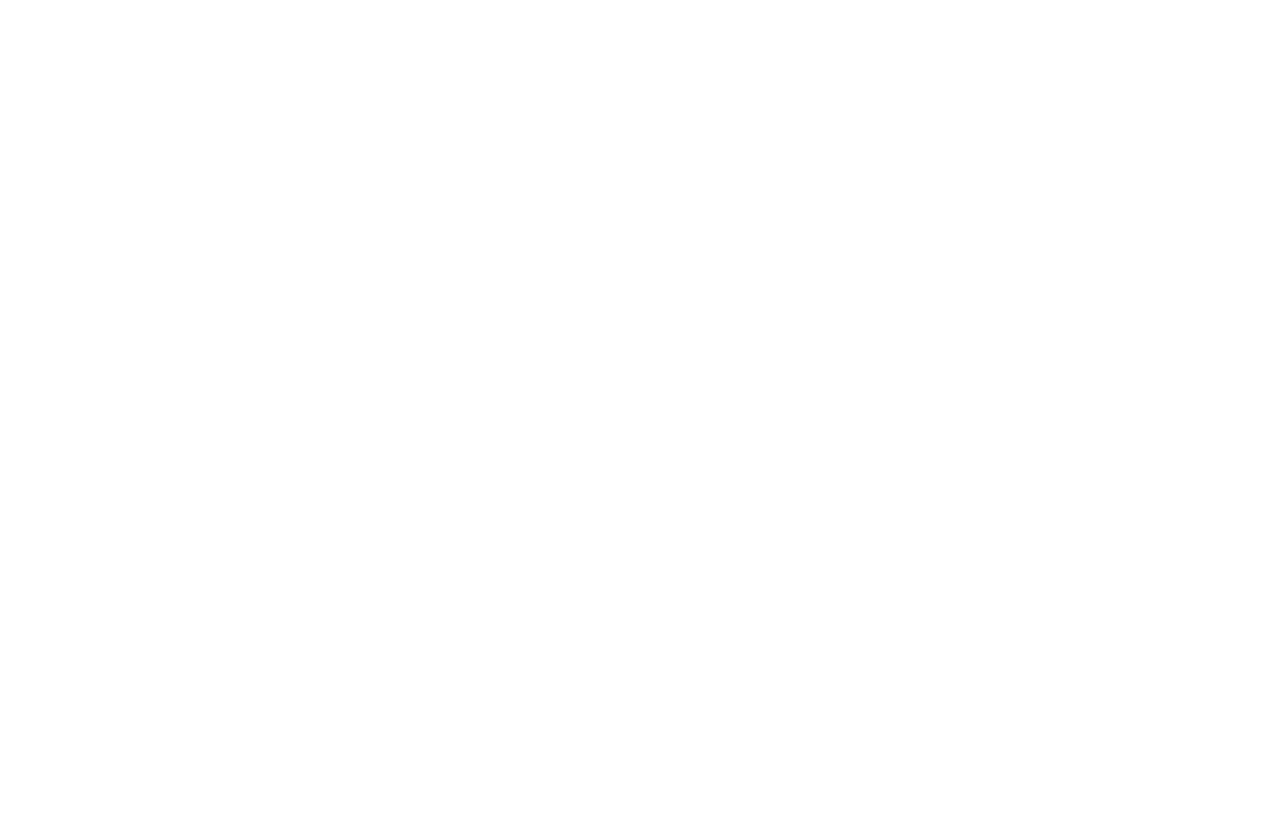
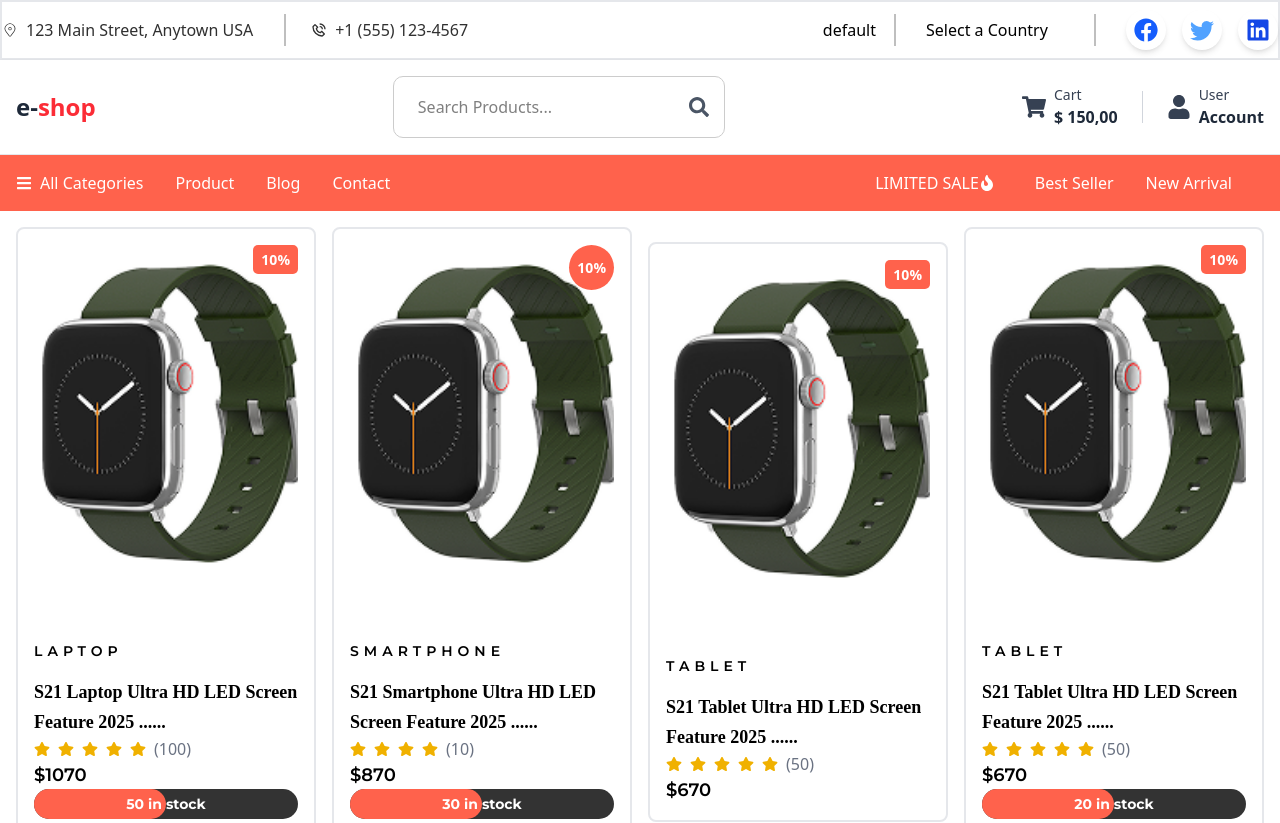
Before and after one commit to MASUDRANA179017/e-shop, a React (Vite) app: page /contact in a window 1280 px wide. Before the commit this address had no page. Shown: the top 823 px of the page. Before the commit the page ends 800 px from the top, so only its background shows below. Built offline with nearby package versions, Linux system fonts and the light colour scheme.

Commit message:
Product common layout design done

```diff
--- a/src/App.jsx
+++ b/src/App.jsx
@@ -5,6 +5,7 @@ import ProductDetailsPage from "./pages/ProductDetailsPage"
 import { BlogPage } from "./pages/BlogPage";
 import CommonLayout from "./components/commonLayouts/CommonLayout";
 import { ProductListPage } from "./pages/ProductListPage";
+import ContactPage from "./pages/ContactPage";
 
 function App() {
   return (
@@ -13,6 +14,7 @@ function App() {
         <Route path="/" element={<HomePage />} />
         <Route path="/product" element={<ProductListPage />} />
         <Route path="/product/:id" element={<ProductDetailsPage />} />
+        <Route path="/contact" element={<ContactPage />} />
         <Route path="/blog" element={<BlogPage />} />
       </Route>
     </Routes>
--- /dev/null
+++ b/src/components/commonLayouts/ProductLayout.jsx
@@ -0,0 +1,57 @@
+import React from "react";
+import { FaCartPlus, FaStar } from "react-icons/fa";
+
+
+const ProductLayout = ({ percentTag, roundTag, category, title, rating, totalRating, price, border, bg, stock, stockAmount }) => {
+    let [ratingValue, setRatingValue] = React.useState(new Array(+rating).fill(rating));
+    return (
+        <div style={{ background: bg }} className="border-2 border-gray-200 rounded-lg w-full flex-row justify-center group p-4 hover:shadow-lg hover:shadow-[#FF624C] transition-shadow duration-300 ">
+            <div className="relative mb-4">
+                <img className="object-cover w-full h-[350px]" src="frontend/products/product01.png" alt="product" />
+                {percentTag && (
+                    <div className="absolute top-0 right-0 text-white bg-[#FF624C] text-[14px] font-semibold px-2 py-1 rounded-[5px]">
+                        10%
+                    </div>
+                )}
+                {roundTag && (
+                    <div className="absolute top-0 right-0 text-white bg-[#FF624C] text-[14px] font-semibold px-2 py-3 rounded-full">
+                        10%
+                    </div>
+                )}
+                <div className="flex items-center justify-between absolute bottom-[6px] left-[50%] translate-x-[-50%] gap-4 scale-0 group-hover:scale-100 group-hover:flex duration-300 ">
+                    <div className="w-[50px] h-[50px] border bg-white border-[#FF624C] text-[#FF624C] hover:bg-[#FF624C] hover:text-white duration-300 cursor-pointer rounded-full flex items-center justify-center text-[25px]">
+                        <FaCartPlus />
+                    </div>
+                    <div className="w-[50px] h-[50px] border bg-white border-[#FF624C] text-[#FF624C] hover:bg-[#FF624C] hover:text-white duration-300 cursor-pointer rounded-full flex items-center justify-center text-[25px]">
+                        <FaCartPlus/>
+                    </div>
+                    <div className="w-[50px] h-[50px] border bg-white border-[#FF624C] text-[#FF624C] hover:bg-[#FF624C] hover:text-white duration-300 cursor-pointer rounded-full flex items-center justify-center text-[25px]">
+                        <FaCartPlus/>
+                    </div>
+
+                </div>
+            </div>
+            <div className="div cursor-pointer">
+                <p className="text-sm font-['Montserrat'] leading-5 uppercase tracking-[5px] font-semibold mt-[46px] mb-4">{category}</p>
+                <h3 className="text-lg font-['Poppins'] font-semibold text-5 leading-[30px] hover:underline">{title}</h3>
+                <div className="flex items-center gap-2">
+                    {ratingValue.map((_, index) => (
+                        <FaStar key={index} className="text-yellow-500" />
+                    ))}
+
+                    <span className="text-gray-500">({totalRating})</span>
+                </div>
+                <p className="text-lg font-['Montserrat'] font-semibold">${price}</p>
+                {stock && <div className="w-full h-[30px] bg-[#333] rounded-[25px] relative">
+                    <div className="w-1/2 h-full bg-[#FF624C] rounded-[25px]"></div>
+                    <div className="absolute top-[50%] left-[50%] translate-x-[-50%] translate-y-[-50%] text-white font-['Montserrat'] font-bold text-sm">
+                        {stockAmount} in stock
+                    </div>
+                </div>}
+
+            </div>
+        </div>
+    );
+}
+
+export default ProductLayout;
--- a/src/components/header/ButtonBar.jsx
+++ b/src/components/header/ButtonBar.jsx
@@ -22,6 +22,9 @@ const ButtonBar = () => {
       }
     };
     document.addEventListener('mousedown', handleClickOutside);
+    return () => {
+      document.removeEventListener('mousedown', handleClickOutside);
+    };
   }, []);
 
   const handleDropdownToggle = () => {
@@ -69,12 +72,12 @@ const ButtonBar = () => {
               )}
             </li>
             <li>
-              <Link to={'/product'} className="flex items-center">
+              <Link to={'/blog'} className="flex items-center">
                 <span>Blog</span>
               </Link>
             </li>
             <li>
-              <Link to={'/product'} className="flex items-center">
+              <Link to={'/contact'} className="flex items-center">
                 <span>Contact</span>
               </Link>
             </li>
--- a/src/pages/ContactPage.jsx
+++ b/src/pages/ContactPage.jsx
@@ -1,9 +1,16 @@
 import React from 'react'
+import ProductLayout from '../components/commonLayouts/ProductLayout'
 
 const ContactPage = () => {
   return (
-    <div>Contactpage</div>
+    <div className="flex flex-row items-center justify-center gap-4 p-4">
+      <ProductLayout percentTag={true} roundTag={false} category="LAPTOP" stock={true} stockAmount="50" title="S21 Laptop Ultra HD LED Screen Feature 2025 ......" rating="5" totalRating="100" price="1070" border="true" bg="transparent"/>
+      <ProductLayout percentTag={false} roundTag={true} category="SMARTPHONE" stock={true} stockAmount="30" title="S21 Smartphone Ultra HD LED Screen Feature 2025 ......" rating="4" totalRating="10" price="870" border="true" bg="transparent"/>
+      <ProductLayout percentTag={true} roundTag={false} category="TABLET" stock={false} stockAmount="20" title="S21 Tablet Ultra HD LED Screen Feature 2025 ......" rating="5" totalRating="50" price="670" border="true" bg="transparent"/>
+      <ProductLayout percentTag={true} roundTag={false} category="TABLET" stock={true} stockAmount="20" title="S21 Tablet Ultra HD LED Screen Feature 2025 ......" rating="5" totalRating="50" price="670" border="true" bg="transparent"/>
+      {/* <ProductLayout /> */}
+    </div>
   )
 }
 
-export default ContactPage
+export default ContactPage;
--- a/src/pages/HomePage.jsx
+++ b/src/pages/HomePage.jsx
@@ -6,6 +6,7 @@ import BannerFreeShipping from "../components/banner/BannerFreeShipping";
 import BannerTwo from "../components/banner/BannerTwo";
 import BannerBlackFriday from "../components/banner/BannerBlackFriday";
 import ProductSlider from "../components/product/ProductSlide";
+import ProductLayout from "../components/commonLayouts/ProductLayout";
 
 
 const HomePage = () => {
@@ -16,6 +17,7 @@ const HomePage = () => {
       <ProductSlider />
       <Banner2 />
       <NewProductLazyLoad />
+
     </div>
   );
 };
```
